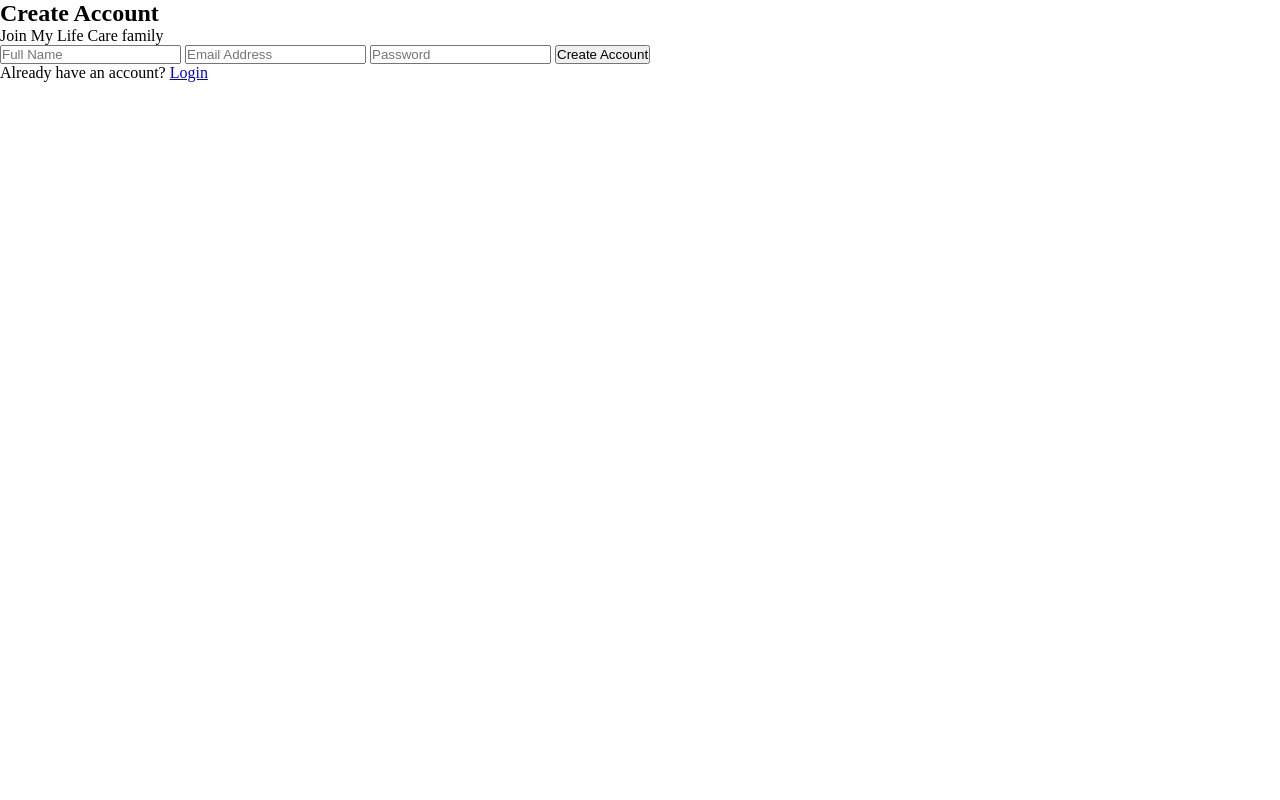
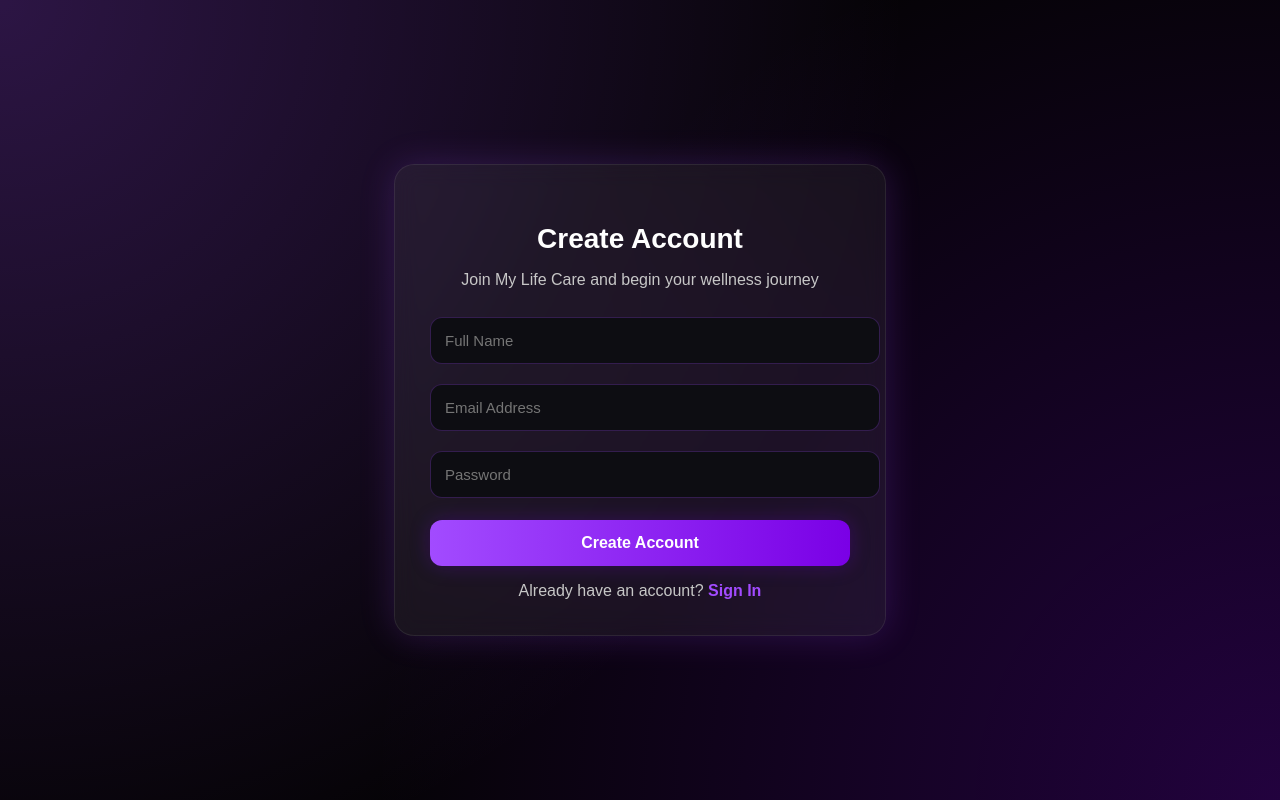
Before and after one commit to kamajijadhav043-jpg/my-life-care, a website: page register.html in a window 1280 px wide. Drawn offline with Linux system fonts and the light colour scheme.

Commit message:
Add files via upload

```diff
--- a/register.html
+++ b/register.html
@@ -1,32 +1,129 @@
 <!DOCTYPE html>
 <html lang="en">
 <head>
-  <meta charset="UTF-8">
-  <title>Register | My Life Care</title>
-  <link rel="stylesheet" href="style.css">
+<meta charset="UTF-8">
+<title>Register | My Life Care</title>
+<meta name="viewport" content="width=device-width, initial-scale=1.0">
+<style>
+    body {
+        margin: 0;
+        font-family: 'Poppins', sans-serif;
+        background: radial-gradient(circle at top left, rgba(162,75,255,0.25), transparent 60%),
+                    radial-gradient(circle at bottom right, rgba(122,0,230,0.25), transparent 60%),
+                    #050306;
+        height: 100vh;
+        display: flex;
+        justify-content: center;
+        align-items: center;
+        color: #fff;
+    }
+
+    .card {
+        width: 420px;
+        padding: 35px;
+        border-radius: 20px;
+        background: rgba(255, 255, 255, 0.06);
+        backdrop-filter: blur(12px);
+        box-shadow: 0 0 35px rgba(162,75,255,0.2);
+        border: 1px solid rgba(255,255,255,0.08);
+        text-align: center;
+        animation: fade 0.8s ease;
+    }
+
+    @keyframes fade {
+        from { opacity: 0; transform: scale(0.92); }
+        to { opacity: 1; transform: scale(1); }
+    }
+
+    h2 {
+        margin-bottom: 10px;
+        font-size: 28px;
+        font-weight: 700;
+    }
+
+    p {
+        margin-bottom: 18px;
+        color: #c7c7c7;
+    }
+
+    input {
+        width: 100%;
+        padding: 14px;
+        border: none;
+        border-radius: 12px;
+        margin: 10px 0;
+        background: #0d0d12;
+        color: #fff;
+        font-size: 15px;
+        border: 1px solid rgba(162,75,255,0.25);
+        transition: 0.3s;
+    }
+
+    input:focus {
+        border-color: #a24bff;
+        box-shadow: 0 0 12px rgba(162,75,255,0.45);
+        outline: none;
+    }
+
+    .btn {
+        width: 100%;
+        padding: 14px;
+        margin-top: 12px;
+        font-size: 16px;
+        border: none;
+        border-radius: 12px;
+        cursor: pointer;
+        font-weight: bold;
+        background: linear-gradient(90deg, #a24bff, #7a00e6);
+        color: #fff;
+        box-shadow: 0 0 20px rgba(122,0,230,0.25);
+    }
+
+    .btn:hover {
+        box-shadow: 0 0 26px rgba(122,0,230,0.45);
+        transform: translateY(-2px);
+    }
+
+    .login-link {
+        margin-top: 16px;
+        color: #c7c7c7;
+    }
+
+    .login-link a {
+        color: #a24bff;
+        font-weight: 600;
+        text-decoration: none;
+    }
+</style>
 </head>
 <body>
 
-  <div class="auth-box">
+<div class="card">
     <h2>Create Account</h2>
-    <p class="subtitle">Join My Life Care family</p>
+    <p>Join My Life Care and begin your wellness journey</p>
 
-    <input type="text" id="name" placeholder="Full Name">
-    <input type="email" id="email" placeholder="Email Address">
-    <input type="password" id="password" placeholder="Password">
+    <input type="text" id="name" placeholder="Full Name" required>
+    <input type="email" id="email" placeholder="Email Address" required>
+    <input type="password" id="password" placeholder="Password" required>
 
-    <button class="btn-primary" onclick="register()">Create Account</button>
+    <button class="btn" onclick="registerUser()">Create Account</button>
 
+    <div class="login-link">
+        Already have an account?
+        <a href="login.html">Sign In</a>
+    </div>
+</div>
 
-    <p class="switch">Already have an account?
-      <a href="login.html">Login</a>
-    </p>
-  </div>
 <script>
-function register() {
-    const name = document.getElementById("name").value;
-    const email = document.getElementById("email").value;
-    const password = document.getElementById("password").value;
+function registerUser() {
+    const name = document.getElementById("name").value.trim();
+    const email = document.getElementById("email").value.trim();
+    const password = document.getElementById("password").value.trim();
+
+    if (!name || !email || !password) {
+        alert("All fields are required.");
+        return;
+    }
 
     fetch("/register", {
         method: "POST",
@@ -36,8 +133,11 @@
     .then(res => res.json())
     .then(data => {
         alert(data.message);
+        if (data.success) {
+            window.location.href = "login.html";
+        }
     })
-    .catch(err => alert("Error connecting to server"));
+    .catch(() => alert("Server error."));
 }
 </script>
 
```
